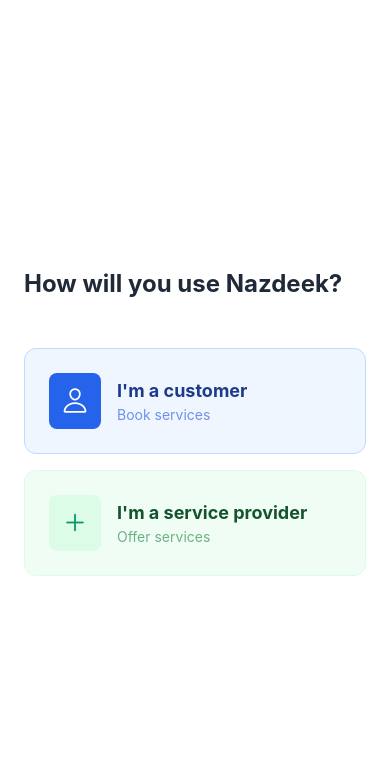
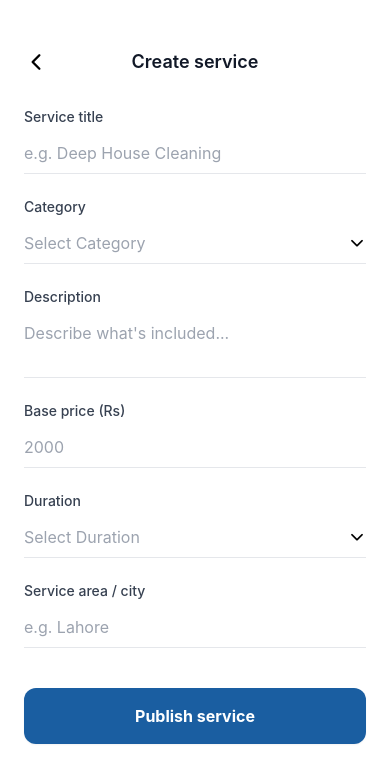
Before and after one commit to hamza-1897/Nazdeek-FYP, a React Native app in the folder mobile-app/: screen /CreateService in a window 390 px wide. Shown: the top 782 px of the page. Built offline with nearby package versions, Linux system fonts and the light colour scheme.

Commit message:
Provider can create service.

```diff
--- /dev/null
+++ b/mobile-app/Cards/ProviderTabs.js
@@ -0,0 +1,45 @@
+import React from 'react';
+import { View, Text, TouchableOpacity } from 'react-native';
+import { Ionicons } from '@expo/vector-icons';
+
+const ProviderTabs = ({ activeTab, navigation }) => {
+  return (
+    <View className="flex-row justify-around py-4 border-t border-gray-100 bg-white pb-8">
+      <TabItem
+        icon="home-outline"
+        label="Home"
+        active={activeTab === 'Home'}
+        onPress={() => navigation.navigate('ProviderDashboard')}
+      />
+      <TabItem
+        icon="add-circle-outline"
+        label="Services"
+        active={activeTab === 'Services'}
+        onPress={() => navigation.navigate('CreateService')}
+      />
+      <TabItem
+        icon="chatbubble-outline"
+        label="Chat"
+        active={activeTab === 'Chat'}
+        onPress={() => navigation.navigate('ChatScreen')}
+      />
+      <TabItem
+        icon="person-outline"
+        label="Profile"
+        active={activeTab === 'Profile'}
+        onPress={() => navigation.navigate('ProviderProfile')}
+      />
+    </View>
+  );
+};
+
+const TabItem = ({ icon, label, active, onPress }) => (
+  <TouchableOpacity className="items-center" onPress={onPress}>
+    <Ionicons name={icon} size={24} color={active ? "#1a5ea1" : "#9ca3af"} />
+    <Text className={`mt-1 font-medium text-[10px] ${active ? 'text-[#1a5ea1]' : 'text-gray-400'}`}>
+      {label}
+    </Text>
+  </TouchableOpacity>
+);
+
+export default ProviderTabs;
--- a/mobile-app/Navigation/auth-navigation.js
+++ b/mobile-app/Navigation/auth-navigation.js
@@ -13,7 +13,9 @@
 import BookingScreen from '../screens/bookingScreen';
 import CancelBookingScreen from '../screens/Bookings related/CancelBookingScreen';
 import ProviderProfileScreen from '../screens/ProviderScreens/ProviderProfileScreen';
+
 import ProviderDashboard from '../screens/ProviderDashboard';
+import CreateServiceScreen from '../screens/ProviderDashboard/CreateServiceScreen';
 
 import AppTabs from '../Components/AppTabs';
 import NotificationScreen from '../screens/NotificationScreen';
@@ -45,7 +47,9 @@
       <Stack.Screen name="BookingCancelSuccess" component={BookingCancelSuccess} />
       <Stack.Screen name="EditProfile" component={EditProfileScreen} />
       <Stack.Screen name="ProviderProfile" component={ProviderProfileScreen} />
+
        <Stack.Screen name="ProviderDashboard" component={ProviderDashboard} />
+      <Stack.Screen name="CreateService" component={CreateServiceScreen} />
 
       <Stack.Screen name="AppTabs" component={AppTabs} />
        <Stack.Screen name='Notification' component={NotificationScreen} />
--- a/mobile-app/screens/ProviderDashboard.js
+++ b/mobile-app/screens/ProviderDashboard.js
@@ -1,8 +1,11 @@
 import React from 'react';
 import { View, Text, ScrollView, TouchableOpacity, StatusBar } from 'react-native';
-import { Ionicons, Octicons } from '@expo/vector-icons';
+import { Octicons } from '@expo/vector-icons';
 
-const ProviderDashboard = () => {
+
+import ProviderTabs from '../Cards/ProviderTabs';
+
+const ProviderDashboard = ({ navigation }) => {
   return (
     <View className="flex-1 bg-white">
       <StatusBar barStyle="light-content" backgroundColor="#1a5ea1" />
@@ -18,8 +21,11 @@
         </TouchableOpacity>
       </View>
 
-      <ScrollView showsVerticalScrollIndicator={false} className="flex-1 px-6">
-
+      <ScrollView
+        showsVerticalScrollIndicator={false}
+        className="flex-1 px-6"
+        contentContainerStyle={{ paddingBottom: 20 }}
+      >
 
         <View className="flex-row flex-wrap justify-between mt-6">
           <StatCard title="5" subtitle="Active bookings" bgColor="bg-blue-50" textColor="text-blue-600" />
@@ -31,13 +37,20 @@
 
         <Text className="text-gray-800 font-bold text-lg mt-8 mb-4 uppercase tracking-wider text-[10px]">Quick Actions</Text>
         <View className="flex-row justify-between">
-          <ActionItem icon="diff-added" label="Add service" color="#1a5ea1" />
+          <ActionItem
+            icon="diff-added"
+            label="Add service"
+            color="#1a5ea1"
+            onPress={() => navigation.navigate('CreateService')}
+          />
           <ActionItem icon="calendar" label="Bookings" color="#b45309" />
         </View>
 
-        <Text className="text-gray-800 font-bold text-lg mt-8 mb-4 uppercase tracking-wider text-[10px]">Today's Bookings</Text>
+        <Text className="text-gray-800 font-bold text-lg mt-8 mb-4 uppercase tracking-wider text-[10px]">
+          Today{"'"}s Bookings
+        </Text>
 
-        <View className="bg-white border border-gray-100 rounded-2xl p-4 flex-row items-center shadow-sm mb-10">
+        <View className="bg-white border border-gray-100 rounded-2xl p-4 flex-row items-center shadow-sm mb-6">
           <View className="w-12 h-12 bg-blue-100 rounded-full items-center justify-center mr-4">
             <Text className="text-[#1a5ea1] font-bold">SK</Text>
           </View>
@@ -49,20 +62,14 @@
             <Text className="text-[#1a5ea1] text-xs font-bold">Upcoming</Text>
           </View>
         </View>
-
       </ScrollView>
 
 
-      <View className="flex-row justify-around py-4 border-t border-gray-100 bg-white">
-        <TabItem icon="home-outline" label="Home" active={true} />
-        <TabItem icon="add-circle-outline" label="Services" />
-        <TabItem icon="briefcase-outline" label="Jobs" />
-        <TabItem icon="chatbubble-outline" label="Chat" />
-        <TabItem icon="person-outline" label="Profile" />
-      </View>
+      <ProviderTabs activeTab="Home" navigation={navigation} />
     </View>
-  );
+      );
 };
+
 
 const StatCard = ({ title, subtitle, bgColor, textColor }) => (
   <View className={`${bgColor} w-[47%] p-5 rounded-2xl mb-4 items-center justify-center border border-white/50 shadow-sm`}>
@@ -71,8 +78,11 @@
   </View>
 );
 
-const ActionItem = ({ icon, label, color }) => (
-  <TouchableOpacity className="w-[48%] bg-white border border-gray-100 p-4 rounded-2xl mb-4 flex-row items-center shadow-sm">
+const ActionItem = ({ icon, label, color, onPress }) => (
+  <TouchableOpacity
+    onPress={onPress}
+    className="w-[48%] bg-white border border-gray-100 p-4 rounded-2xl mb-4 flex-row items-center shadow-sm"
+  >
     <View className="mr-3">
       <Octicons name={icon} size={20} color={color} />
     </View>
@@ -80,13 +90,4 @@
   </TouchableOpacity>
 );
 
-const TabItem = ({ icon, label, active }) => (
-  <TouchableOpacity className="items-center">
-    <Ionicons name={icon} size={24} color={active ? "#1a5ea1" : "#9ca3af"} />
-    <Text className={`mt-1 font-medium text-[10px] ${active ? 'text-[#1a5ea1]' : 'text-gray-400'}`}>
-      {label}
-    </Text>
-  </TouchableOpacity>
-);
-
 export default ProviderDashboard;
--- /dev/null
+++ b/mobile-app/screens/ProviderDashboard/CreateServiceScreen.js
@@ -0,0 +1,144 @@
+import React, { useState } from 'react';
+import { View, Text, TextInput, TouchableOpacity, ScrollView, StatusBar, Animated } from 'react-native';
+import { Ionicons } from '@expo/vector-icons';
+
+const CreateServiceScreen = ({ navigation }) => {
+
+  const [category, setCategory] = useState('Select Category');
+  const [isCatOpen, setIsCatOpen] = useState(false);
+
+  const [duration, setDuration] = useState('Select Duration');
+  const [isDurOpen, setIsDurOpen] = useState(false);
+
+  const categories = ['Plumber', 'Electrician', 'Cleaning', 'Carpenter'];
+  const durations = ['30 min', '1 hour', '2 hours', 'Full day'];
+
+  return (
+    <View className="flex-1 bg-white">
+      <StatusBar barStyle="dark-content" backgroundColor="white" />
+
+
+      <View className="px-6 py-4 flex-row items-center justify-between mt-8">
+        <TouchableOpacity onPress={() => navigation.goBack()}>
+          <Ionicons name="chevron-back" size={24} color="black" />
+        </TouchableOpacity>
+        <Text className="text-lg font-semibold text-gray-900">Create service</Text>
+        <View className="w-6" />
+      </View>
+
+      <ScrollView className="flex-1 px-6 mt-4" showsVerticalScrollIndicator={false}>
+
+
+        <View className="mb-6">
+          <Text className="text-gray-700 font-medium mb-2">Service title</Text>
+          <TextInput
+            placeholder="e.g. Deep House Cleaning"
+            className="border-b border-gray-200 py-2 text-base text-gray-900"
+            placeholderTextColor="#9ca3af"
+          />
+        </View>
+
+
+        <View className="mb-6 z-50">
+          <Text className="text-gray-700 font-medium mb-2">Category</Text>
+          <TouchableOpacity
+            onPress={() => { setIsCatOpen(!isCatOpen); setIsDurOpen(false); }}
+            className="flex-row justify-between items-center border-b border-gray-200 py-2"
+          >
+            <Text className={category === 'Select Category' ? "text-gray-400 text-base" : "text-gray-900 text-base"}>
+              {category}
+            </Text>
+            <Ionicons name={isCatOpen ? "chevron-up" : "chevron-down"} size={18} color="black" />
+          </TouchableOpacity>
+
+
+          {isCatOpen && (
+            <View className="bg-gray-50 rounded-xl mt-1 shadow-sm border border-gray-100 overflow-hidden">
+              {categories.map((item, index) => (
+                <TouchableOpacity
+                  key={index}
+                  onPress={() => { setCategory(item); setIsCatOpen(false); }}
+                  className="p-4 border-b border-gray-100 active:bg-blue-50"
+                >
+                  <Text className="text-gray-800">{item}</Text>
+                </TouchableOpacity>
+              ))}
+            </View>
+          )}
+        </View>
+
+
+        <View className="mb-6">
+          <Text className="text-gray-700 font-medium mb-2">Description</Text>
+          <TextInput
+            placeholder="Describe what's included..."
+            multiline
+            className="border-b border-gray-200 py-2 text-base text-gray-900"
+            placeholderTextColor="#9ca3af"
+          />
+        </View>
+
+
+        <View className="mb-6">
+          <Text className="text-gray-700 font-medium mb-2">Base price (Rs)</Text>
+          <TextInput
+            placeholder="2000"
+            keyboardType="numeric"
+            className="border-b border-gray-200 py-2 text-base text-gray-900"
+            placeholderTextColor="#9ca3af"
+          />
+        </View>
+
+
+        <View className="mb-6 z-40">
+          <Text className="text-gray-700 font-medium mb-2">Duration</Text>
+          <TouchableOpacity
+            onPress={() => { setIsDurOpen(!isDurOpen); setIsCatOpen(false); }}
+            className="flex-row justify-between items-center border-b border-gray-200 py-2"
+          >
+            <Text className={duration === 'Select Duration' ? "text-gray-400 text-base" : "text-gray-900 text-base"}>
+              {duration}
+            </Text>
+            <Ionicons name={isDurOpen ? "chevron-up" : "chevron-down"} size={18} color="black" />
+          </TouchableOpacity>
+
+
+          {isDurOpen && (
+            <View className="bg-gray-50 rounded-xl mt-1 shadow-sm border border-gray-100 overflow-hidden">
+              {durations.map((item, index) => (
+                <TouchableOpacity
+                  key={index}
+                  onPress={() => { setDuration(item); setIsDurOpen(false); }}
+                  className="p-4 border-b border-gray-100 active:bg-blue-50"
+                >
+                  <Text className="text-gray-800">{item}</Text>
+                </TouchableOpacity>
+              ))}
+            </View>
+          )}
+        </View>
+
+
+        <View className="mb-10">
+          <Text className="text-gray-700 font-medium mb-2">Service area / city</Text>
+          <TextInput
+            placeholder="e.g. Lahore"
+            className="border-b border-gray-200 py-2 text-base text-gray-900"
+            placeholderTextColor="#9ca3af"
+          />
+        </View>
+
+
+        <TouchableOpacity
+          className="bg-[#1a5ea1] py-4 rounded-xl items-center mb-10 shadow-sm"
+          onPress={() => alert('Service Published!')}
+        >
+          <Text className="text-white font-bold text-base">Publish service</Text>
+        </TouchableOpacity>
+
+      </ScrollView>
+    </View>
+  );
+};
+
+export default CreateServiceScreen;
```
